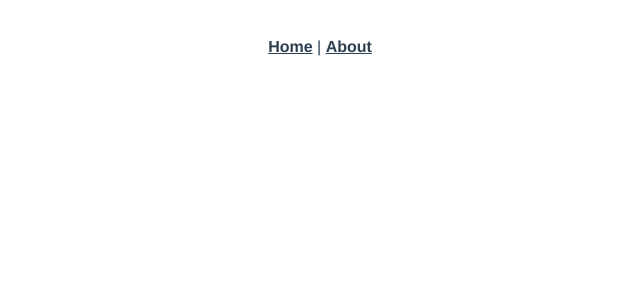
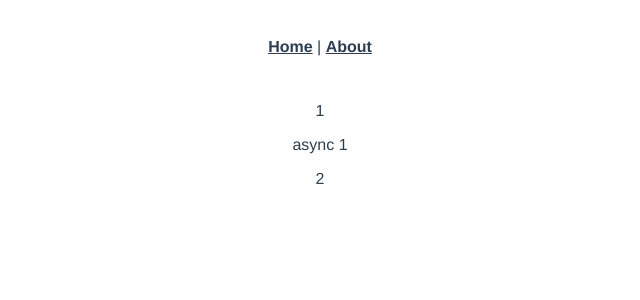
Before and after one commit to ZYXBL/vue-study, a Vue app: page / in a window 1280 px wide. Shown: the top 300 px of the page, without its empty margins (320-960 px from the left). Built offline with nearby package versions, Linux system fonts and the light colour scheme.

Commit message:
新增vuex组件

```diff
--- a/package.json
+++ b/package.json
@@ -10,7 +10,8 @@
   "dependencies": {
     "core-js": "^3.6.4",
     "vue": "^2.6.11",
-    "vue-router": "^3.1.5"
+    "vue-router": "^3.1.5",
+    "vuex": "^3.1.2"
   },
   "devDependencies": {
     "@vue/cli-plugin-babel": "^4.2.0",
--- a/src/App.vue
+++ b/src/App.vue
@@ -5,6 +5,10 @@
       <router-link to="/about">About</router-link>
     </div>
     <router-view/>
+    <p @click="$store.commit('add')">{{ $store.state.count }}</p>
+    <p @click="$store.dispatch('asyncAdd')">async {{ $store.state.count }}</p>
+
+    <p>{{ $store.getters.doubleCount }}</p>
   </div>
 </template>
 
--- a/src/components/HelloWorld.vue
+++ b/src/components/HelloWorld.vue
@@ -1,6 +1,6 @@
 <template>
   <div class="hello">
-
+    hello world!
   </div>
 </template>
 
--- a/src/main.js
+++ b/src/main.js
@@ -2,10 +2,12 @@ import Vue from 'vue'
 import App from './App.vue'
 // import router from './router'
 import router from './zRouter'
+import store from './store'
 
 Vue.config.productionTip = false
 
 new Vue({
   router,
+  store,
   render: h => h(App)
 }).$mount('#app')
--- /dev/null
+++ b/src/store/index.js
@@ -0,0 +1,29 @@
+import Vue from 'vue'
+import Vuex from 'vuex'
+
+Vue.use(Vuex)
+
+export default new Vuex.Store({
+  state: {
+    count: 1
+  },
+  mutations: {
+    add (state) {
+      state.count++
+    }
+  },
+  getters: {
+    doubleCount: state => {
+      return state.count * 2
+    }
+  },
+  actions: {
+    asyncAdd ({commit}) {
+      setTimeout(() => {
+        commit('add');
+      }, 1000);
+    }
+  },
+  modules: {
+  }
+})
```
Also changed, not shown: 1 other file (tests, documents, lock files or other folders).
